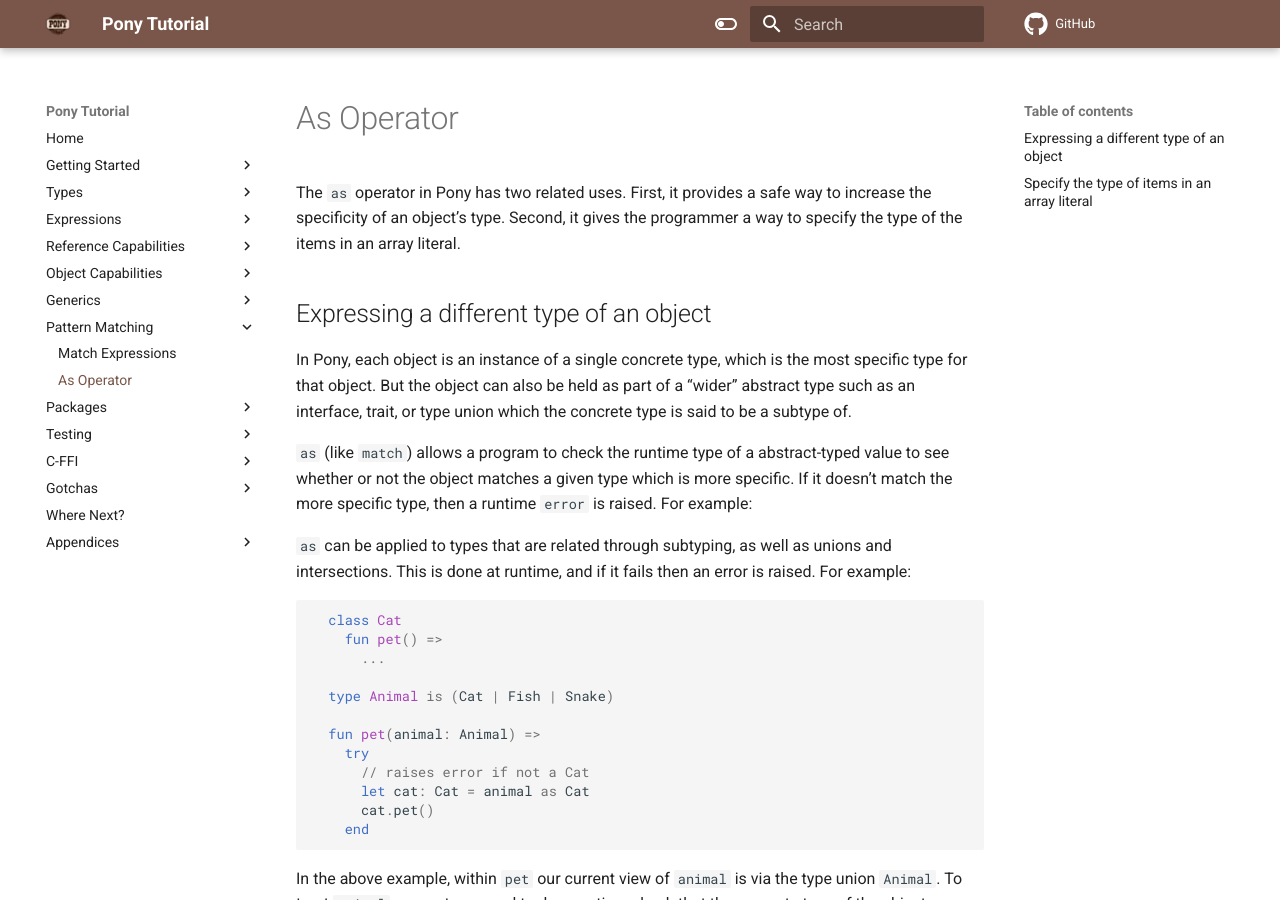
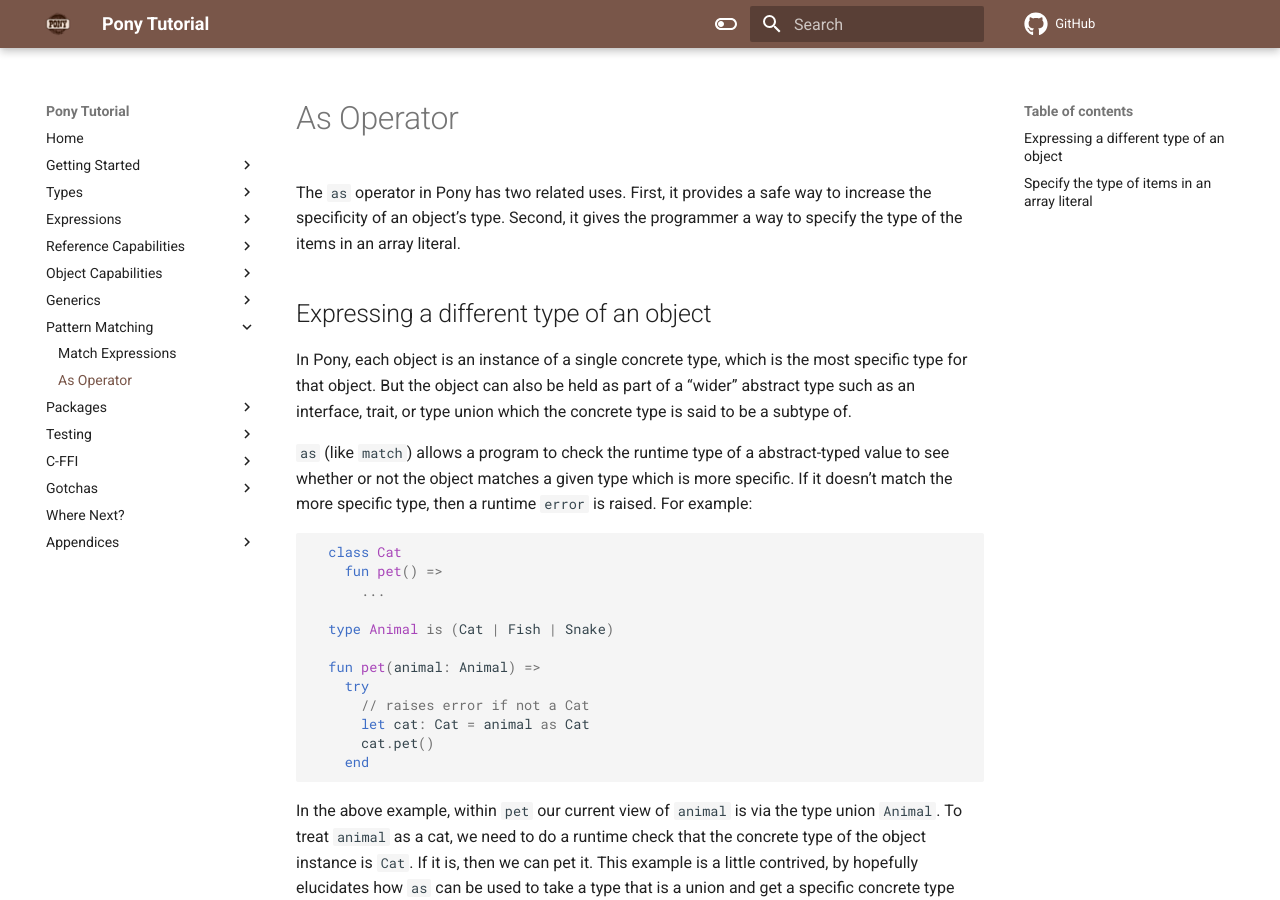
Before and after one commit to ponylang/pony-tutorial, an MkDocs documentation site: the page built from docs/pattern-matching/as.md, in a window 1280 px wide and 900 px high. Built offline with MkDocs 1.6.1 and Material for MkDocs 9.7.7, drawn with Linux system fonts in a browser that asks for light colours; comment, search, counter and statistics services are not loaded.

Commit message:
Joe edit

````diff
--- a/docs/pattern-matching/as.md
+++ b/docs/pattern-matching/as.md
@@ -7,8 +7,6 @@
 In Pony, each object is an instance of a single concrete type, which is the most specific type for that object. But the object can also be held as part of a "wider" abstract type such as an interface, trait, or type union which the concrete type is said to be a subtype of.
 
 `as` (like `match`) allows a program to check the runtime type of a abstract-typed value to see whether or not the object matches a given type which is more specific. If it doesn't match the more specific type, then a runtime `error` is raised. For example:
-
-`as` can be applied to types that are related through subtyping, as well as unions and intersections. This is done at runtime, and if it fails then an error is raised. For example:
 
 ```pony
   class Cat
````
